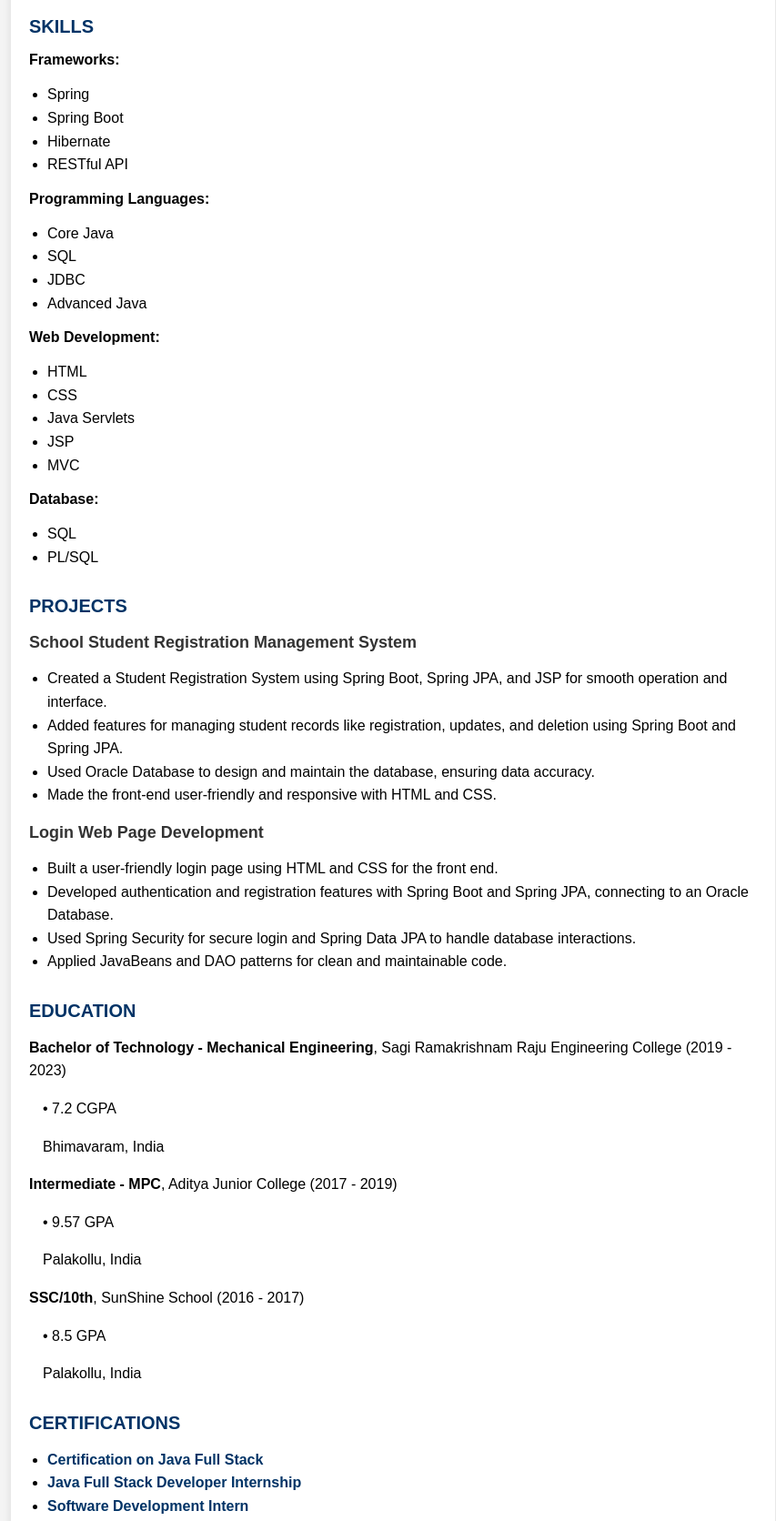
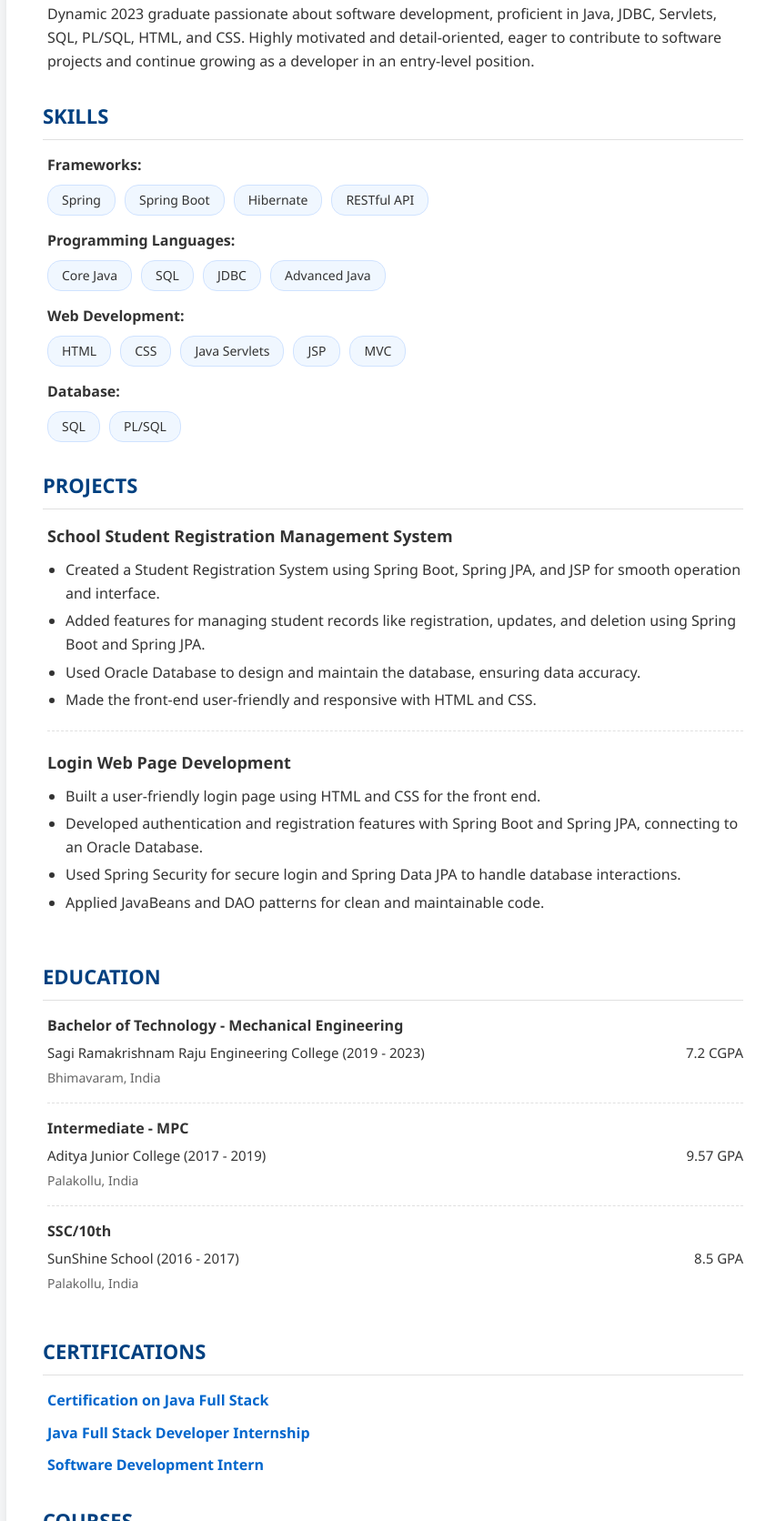
Before and after one commit to Dhanush-Mandapaka-2k1/Resume, a plain HTML site: page index.html in a window 1280 px wide. Shown: the part 283-1955 px from the top of the page at 91% size, without its empty margins (208-1061 px from the left). Drawn offline with Linux system fonts and the light colour scheme.

Commit message:
Update index.html

```diff
--- a/index.html
+++ b/index.html
@@ -4,72 +4,307 @@
     <meta charset="UTF-8">
     <meta name="viewport" content="width=device-width, initial-scale=1.0">
     <title>Dhanush Mandapaka's Resume</title>
+    <style>
+        /* Global Styles */
+        * {
+            margin: 0;
+            padding: 0;
+            box-sizing: border-box;
+        }
+
+        body {
+            font-family: 'Segoe UI', 'Roboto', Arial, sans-serif;
+            background-color: #f8f9fa;
+            color: #333;
+            line-height: 1.6;
+            padding: 20px;
+        }
+
+        a {
+            color: #0066cc;
+            text-decoration: none;
+            transition: color 0.2s;
+        }
+
+        a:hover {
+            color: #004080;
+            text-decoration: underline;
+        }
+
+        /* Container */
+        .resume-container {
+            max-width: 850px;
+            margin: 30px auto;
+            background: white;
+            padding: 40px;
+            box-shadow: 0 3px 15px rgba(0, 0, 0, 0.1);
+            border-radius: 8px;
+        }
+
+        /* Header */
+        .header {
+            margin-bottom: 30px;
+            border-bottom: 2px solid #f0f0f0;
+            padding-bottom: 20px;
+        }
+
+        .header h1 {
+            font-size: 32px;
+            color: #004080;
+            margin-bottom: 10px;
+            font-weight: 600;
+        }
+
+        .contact-info {
+            display: flex;
+            flex-wrap: wrap;
+            gap: 15px;
+            font-size: 15px;
+        }
+
+        /* Sections */
+        .section {
+            margin-bottom: 30px;
+        }
+
+        .section-title {
+            font-size: 22px;
+            color: #004080;
+            margin-bottom: 15px;
+            padding-bottom: 8px;
+            border-bottom: 1px solid #e0e0e0;
+            font-weight: 600;
+        }
+
+        .section-content {
+            padding-left: 5px;
+        }
+
+        /* Skills Section */
+        .skill-category {
+            margin-bottom: 15px;
+        }
+
+        .skill-title {
+            font-weight: 600;
+            margin-bottom: 8px;
+            color: #333;
+        }
+
+        .skills-list {
+            display: flex;
+            flex-wrap: wrap;
+            gap: 10px;
+            list-style: none;
+        }
+
+        .skill-item {
+            background-color: #f0f7ff;
+            padding: 5px 15px;
+            border-radius: 15px;
+            font-size: 14px;
+            border: 1px solid #d0e3ff;
+        }
+
+        /* Projects */
+        .project {
+            margin-bottom: 20px;
+            padding-bottom: 15px;
+            border-bottom: 1px dashed #e0e0e0;
+        }
+
+        .project:last-child {
+            border-bottom: none;
+        }
+
+        .project-title {
+            font-size: 18px;
+            color: #333;
+            margin-bottom: 10px;
+            font-weight: 600;
+        }
+
+        .project ul {
+            padding-left: 20px;
+        }
+
+        .project li {
+            margin-bottom: 5px;
+        }
+
+        /* Education */
+        .education-item {
+            margin-bottom: 15px;
+            padding-bottom: 15px;
+            border-bottom: 1px dashed #e0e0e0;
+        }
+
+        .education-item:last-child {
+            border-bottom: none;
+        }
+
+        .degree {
+            font-weight: 600;
+            font-size: 16px;
+        }
+
+        .school-info {
+            display: flex;
+            justify-content: space-between;
+            margin-top: 5px;
+            font-size: 15px;
+        }
+
+        .location {
+            display: block;
+            color: #666;
+            margin-top: 5px;
+            font-size: 14px;
+        }
+
+        /* Other Sections */
+        .courses-section .course-title {
+            font-weight: 600;
+        }
+
+        .courses-section .course-period {
+            font-style: italic;
+            color: #666;
+            margin: 5px 0;
+        }
+
+        .courses-section .course-description {
+            font-size: 15px;
+        }
+
+        .certifications-list {
+            list-style: none;
+        }
+
+        .certifications-list li {
+            margin-bottom: 10px;
+        }
+
+        .certifications-list a {
+            font-weight: 600;
+        }
+
+        .languages-list {
+            list-style: none;
+            display: flex;
+            gap: 20px;
+        }
+
+        /* Responsive Design */
+        @media (max-width: 768px) {
+            .resume-container {
+                padding: 25px;
+            }
+
+            .header h1 {
+                font-size: 28px;
+            }
+
+            .contact-info {
+                flex-direction: column;
+                gap: 8px;
+            }
+
+            .skills-list {
+                flex-direction: column;
+                gap: 5px;
+            }
+
+            .skill-item {
+                display: inline-block;
+                margin-bottom: 5px;
+            }
+
+            .school-info {
+                flex-direction: column;
+            }
+        }
+    </style>
 </head>
-<body style="font-family: Arial, sans-serif; margin: 0; padding: 20px; background-color: #f4f4f4;">
-    <div style="max-width: 800px; margin: auto; background: white; padding: 20px; box-shadow: 0 0 10px rgba(0, 0, 0, 0.1);">
-        <div style="margin-bottom: 30px;">
-            <h1 style="font-size: 24px; color: #003366; margin-bottom: 10px;">Dhanush Mandapaka</h1>
-            <p style="line-height: 1.6;">7032591833 | <a href="mailto:mandapakadhanush23583@gmail.com" target="_blank" style="color: #003366; text-decoration: none;">mandapakadhanush23583@gmail.com</a> | <a href="https://www.linkedin.com/in/dhanush-mandapaka-0bab9a244/" target="_blank" style="color: #003366; text-decoration: none;">LinkedIn</a> | Hyderabad, India</p>
+<body>
+    <div class="resume-container">
+        <div class="header">
+            <h1>Dhanush Mandapaka</h1>
+            <div class="contact-info">
+                <span>7032591833</span>
+                <span><a href="mailto:mandapakadhanush23583@gmail.com">mandapakadhanush23583@gmail.com</a></span>
+                <span><a href="https://www.linkedin.com/in/dhanush-mandapaka-0bab9a244/" target="_blank">LinkedIn</a></span>
+                <span>Hyderabad, India</span>
+            </div>
         </div>
 
-        <div style="margin-bottom: 30px;">
-            <h2 style="font-size: 20px; color: #003366; margin-bottom: 10px;">PROFILE</h2>
-            <p style="line-height: 1.6;">Dynamic 2023 graduate passionate about software development, proficient in Java, JDBC, Servlets, SQL, PL/SQL, HTML, and CSS. Highly motivated and detail-oriented, eager to contribute to software projects and continue growing as a developer in an entry-level position.</p>
+        <div class="section">
+            <h2 class="section-title">PROFILE</h2>
+            <div class="section-content">
+                <p>Dynamic 2023 graduate passionate about software development, proficient in Java, JDBC, Servlets, SQL, PL/SQL, HTML, and CSS. Highly motivated and detail-oriented, eager to contribute to software projects and continue growing as a developer in an entry-level position.</p>
+            </div>
         </div>
 
-        <div style="margin-bottom: 30px;">
-            <h2 style="font-size: 20px; color: #003366; margin-bottom: 10px;">SKILLS</h2>
-            <div style="margin-bottom: 10px;">
-                <p style="margin-bottom: 5px;"><strong>Frameworks:</strong></p>
-                <ul style="padding-left: 20px; line-height: 1.6;">
-                    <li>Spring</li>
-                    <li>Spring Boot</li>
-                    <li>Hibernate</li>
-                    <li>RESTful API</li>
+        <div class="section">
+            <h2 class="section-title">SKILLS</h2>
+            <div class="section-content">
+                <div class="skill-category">
+                    <p class="skill-title">Frameworks:</p>
+                    <ul class="skills-list">
+                        <li class="skill-item">Spring</li>
+                        <li class="skill-item">Spring Boot</li>
+                        <li class="skill-item">Hibernate</li>
+                        <li class="skill-item">RESTful API</li>
                     </ul>
                 </div>
-            <div style="margin-bottom: 10px;">
-                <p style="margin-bottom: 5px;"><strong>Programming Languages:</strong></p>
-                <ul style="padding-left: 20px; line-height: 1.6;">
-                    <li>Core Java</li>
-                    <li>SQL</li>
-                    <li>JDBC</li>
-                    <li>Advanced Java</li>
+
+                <div class="skill-category">
+                    <p class="skill-title">Programming Languages:</p>
+                    <ul class="skills-list">
+                        <li class="skill-item">Core Java</li>
+                        <li class="skill-item">SQL</li>
+                        <li class="skill-item">JDBC</li>
+                        <li class="skill-item">Advanced Java</li>
                     </ul>
                 </div>
-            <div style="margin-bottom: 10px;">
-                <p style="margin-bottom: 5px;"><strong>Web Development:</strong></p>
-                <ul style="padding-left: 20px; line-height: 1.6;">
-                    <li>HTML</li>
-                    <li>CSS</li>
-                    <li>Java Servlets</li>
-                    <li>JSP</li>
-                    <li>MVC</li>
+
+                <div class="skill-category">
+                    <p class="skill-title">Web Development:</p>
+                    <ul class="skills-list">
+                        <li class="skill-item">HTML</li>
+                        <li class="skill-item">CSS</li>
+                        <li class="skill-item">Java Servlets</li>
+                        <li class="skill-item">JSP</li>
+                        <li class="skill-item">MVC</li>
                     </ul>
                 </div>
-            <div style="margin-bottom: 10px;">
-                <p style="margin-bottom: 5px;"><strong>Database:</strong></p>
-                <ul style="padding-left: 20px; line-height: 1.6;">
-                    <li>SQL</li>
-                    <li>PL/SQL</li>
+
+                <div class="skill-category">
+                    <p class="skill-title">Database:</p>
+                    <ul class="skills-list">
+                        <li class="skill-item">SQL</li>
+                        <li class="skill-item">PL/SQL</li>
                     </ul>
                 </div>
             </div>
+        </div>
 
-        <div style="margin-bottom: 30px;">
-            <h2 style="font-size: 20px; color: #003366; margin-bottom: 10px;">PROJECTS</h2>
-            <div style="margin-bottom: 15px;">
-                <h3 style="font-size: 18px; color: #333333; margin-bottom: 5px;">School Student Registration Management System</h3>
-                <ul style="padding-left: 20px; line-height: 1.6;">
+        <div class="section">
+            <h2 class="section-title">PROJECTS</h2>
+            <div class="section-content">
+                <div class="project">
+                    <h3 class="project-title">School Student Registration Management System</h3>
+                    <ul>
                         <li>Created a Student Registration System using Spring Boot, Spring JPA, and JSP for smooth operation and interface.</li>
                         <li>Added features for managing student records like registration, updates, and deletion using Spring Boot and Spring JPA.</li>
                         <li>Used Oracle Database to design and maintain the database, ensuring data accuracy.</li>
                         <li>Made the front-end user-friendly and responsive with HTML and CSS.</li>
                     </ul>
                 </div>
-            <div style="margin-bottom: 15px;">
-                <h3 style="font-size: 18px; color: #333333; margin-bottom: 5px;">Login Web Page Development</h3>
-                <ul style="padding-left: 20px; line-height: 1.6;">
+
+                <div class="project">
+                    <h3 class="project-title">Login Web Page Development</h3>
+                    <ul>
                         <li>Built a user-friendly login page using HTML and CSS for the front end.</li>
                         <li>Developed authentication and registration features with Spring Boot and Spring JPA, connecting to an Oracle Database.</li>
                         <li>Used Spring Security for secure login and Spring Data JPA to handle database interactions.</li>
@@ -77,49 +312,69 @@
                     </ul>
                 </div>
             </div>
+        </div>
 
-        <div style="margin-bottom: 30px;">
-            <h2 style="font-size: 20px; color: #003366; margin-bottom: 10px;">EDUCATION</h2>
-            <div style="margin-bottom: 10px;">
-                <p style="line-height: 1.6; margin-bottom: 5px;"><strong>Bachelor of Technology - Mechanical Engineering</strong>, Sagi Ramakrishnam Raju Engineering College (2019 - 2023)</p>
-                <p style="line-height: 1.6; margin-left: 15px;">• 7.2 CGPA</p>
-                <p style="line-height: 1.6; margin-left: 15px;">Bhimavaram, India</p>
+        <div class="section">
+            <h2 class="section-title">EDUCATION</h2>
+            <div class="section-content">
+                <div class="education-item">
+                    <p class="degree">Bachelor of Technology - Mechanical Engineering</p>
+                    <div class="school-info">
+                        <span>Sagi Ramakrishnam Raju Engineering College (2019 - 2023)</span>
+                        <span>7.2 CGPA</span>
                     </div>
-            <div style="margin-bottom: 10px;">
-                <p style="line-height: 1.6; margin-bottom: 5px;"><strong>Intermediate - MPC</strong>, Aditya Junior College (2017 - 2019)</p>
-                <p style="line-height: 1.6; margin-left: 15px;">• 9.57 GPA</p>
-                <p style="line-height: 1.6; margin-left: 15px;">Palakollu, India</p>
+                    <span class="location">Bhimavaram, India</span>
                 </div>
-            <div style="margin-bottom: 10px;">
-                <p style="line-height: 1.6; margin-bottom: 5px;"><strong>SSC/10th</strong>, SunShine School (2016 - 2017)</p>
-                <p style="line-height: 1.6; margin-left: 15px;">• 8.5 GPA</p>
-                <p style="line-height: 1.6; margin-left: 15px;">Palakollu, India</p>
+
+                <div class="education-item">
+                    <p class="degree">Intermediate - MPC</p>
+                    <div class="school-info">
+                        <span>Aditya Junior College (2017 - 2019)</span>
+                        <span>9.57 GPA</span>
+                    </div>
+                    <span class="location">Palakollu, India</span>
+                </div>
+
+                <div class="education-item">
+                    <p class="degree">SSC/10th</p>
+                    <div class="school-info">
+                        <span>SunShine School (2016 - 2017)</span>
+                        <span>8.5 GPA</span>
+                    </div>
+                    <span class="location">Palakollu, India</span>
+                </div>
             </div>
         </div>
 
-        <div style="margin-bottom: 30px;">
-            <h2 style="font-size: 20px; color: #003366; margin-bottom: 10px;">CERTIFICATIONS</h2>
-            <ul style="padding-left: 20px; line-height: 1.6;">
-                <li><strong><a href="https://drive.google.com/file/d/1sEHmxiG86-Vbv114jER6ypNQcmVHaVUC/view?usp=drive_link" target="_blank" style="color: #003366; text-decoration: none;">Certification on Java Full Stack</a></strong></li>
-                <li><strong><a href="https://drive.google.com/file/d/1t4JdJPAXxJr9nVOK5mRqqSEjjCuhFLuW/view?usp=sharing" target="_blank" style="color: #003366; text-decoration: none;">Java Full Stack Developer Internship</a></strong></li>
-                <li><strong><a href="https://drive.google.com/file/d/1U2j10f2IBbzqH9-UYJdDg5H4h_P1WwMY/view?usp=drive_link" target="_blank" style="color: #003366; text-decoration: none;">Software Development Intern</a></strong></li>
+        <div class="section">
+            <h2 class="section-title">CERTIFICATIONS</h2>
+            <div class="section-content">
+                <ul class="certifications-list">
+                    <li><a href="https://drive.google.com/file/d/1sEHmxiG86-Vbv114jER6ypNQcmVHaVUC/view?usp=drive_link" target="_blank">Certification on Java Full Stack</a></li>
+                    <li><a href="https://drive.google.com/file/d/1t4JdJPAXxJr9nVOK5mRqqSEjjCuhFLuW/view?usp=sharing" target="_blank">Java Full Stack Developer Internship</a></li>
+                    <li><a href="https://drive.google.com/file/d/1U2j10f2IBbzqH9-UYJdDg5H4h_P1WwMY/view?usp=drive_link" target="_blank">Software Development Intern</a></li>
                 </ul>
             </div>
-
-        <div style="margin-bottom: 30px;">
-            <h2 style="font-size: 20px; color: #003366; margin-bottom: 10px;">COURSES</h2>
-            <p style="line-height: 1.6;"><strong>Java Full Stack</strong>, Naresh I Technologies</p>
-            <p style="line-height: 1.6; margin-left: 15px;">2023 - 2024 | Hyderabad, India</p>
-            <p style="line-height: 1.6; margin-left: 15px;">Comprehensive training in full stack development focusing on Java, including front-end (HTML, CSS, JavaScript) and back-end (Java, SpringBoot, Hibernate, SQL) technologies. Built dynamic web applications with hands-on projects.</p>
         </div>
 
-        <div style="margin-bottom: 30px;">
-            <h2 style="font-size: 20px; color: #003366; margin-bottom: 10px;">LANGUAGES</h2>
-            <ul style="padding-left: 20px; line-height: 1.6;">
-                <li><strong>English</strong></li>
-                <li><strong>Telugu</strong></li>
-                <li><strong>Hindi</strong></li>
+        <div class="section courses-section">
+            <h2 class="section-title">COURSES</h2>
+            <div class="section-content">
+                <p class="course-title">Java Full Stack, Naresh I Technologies</p>
+                <p class="course-period">2023 - 2024 | Hyderabad, India</p>
+                <p class="course-description">Comprehensive training in full stack development focusing on Java, including front-end (HTML, CSS, JavaScript) and back-end (Java, SpringBoot, Hibernate, SQL) technologies. Built dynamic web applications with hands-on projects.</p>
+            </div>
+        </div>
+
+        <div class="section">
+            <h2 class="section-title">LANGUAGES</h2>
+            <div class="section-content">
+                <ul class="languages-list">
+                    <li>English</li>
+                    <li>Telugu</li>
+                    <li>Hindi</li>
                 </ul>
+            </div>
         </div>
     </div>
 </body>
```
Lines whose indentation alone changed are shown as unchanged.
